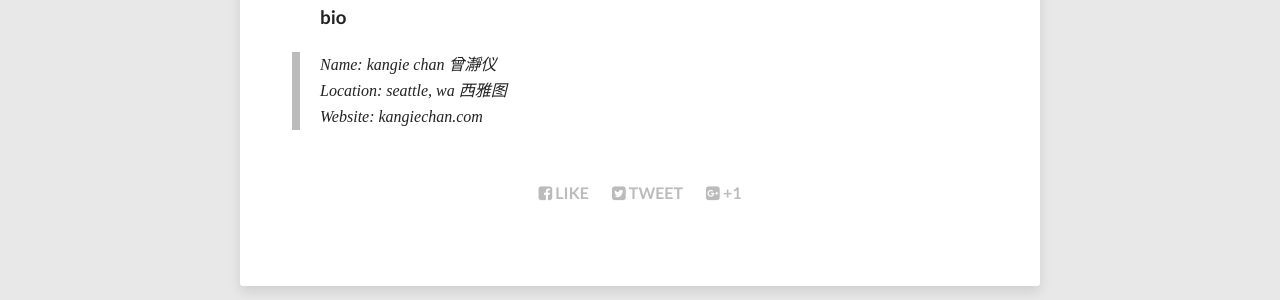
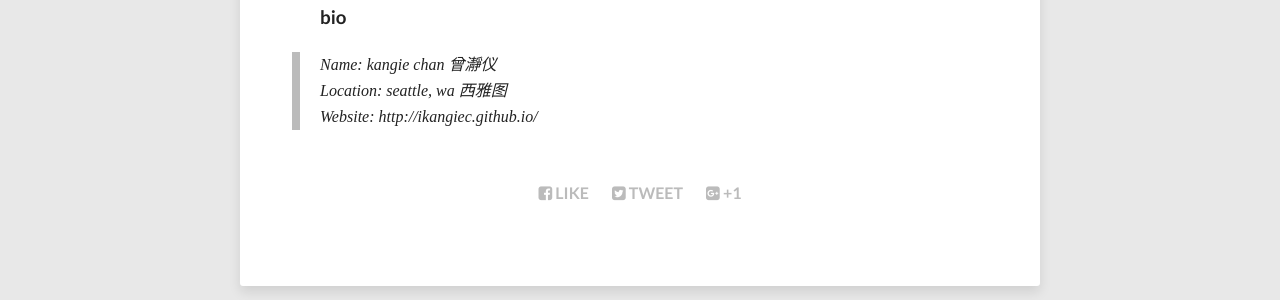
Before and after one commit to ikangiec/ikangiec.github.io, a Jekyll site: the page built from about.md, in a window 1280 px wide. Shown: the part 860-1160 px from the top of the page. Built offline with Jekyll 4.4.1, drawn with Linux system fonts in a browser that asks for light colours; nearby versions of some CDN libraries; some of the changed lines change nothing that is shown.

Commit message:
Changed url on about me page.

```diff
--- a/about.md
+++ b/about.md
@@ -2,12 +2,15 @@
 layout: page
 permalink: /about/
 title: about 小点滴
-tags: [bio, me]
+tags:
+  - bio
+  - me
 image:
-  feature: abstract-5.jpg
-  <!-- credit: dargadgetz -->
-  <!-- creditlink: http://www.dargadgetz.com/ios-7-abstract-wallpaper-pack-for-iphone-5-and-ipod-touch-retina/ -->
+  feature: "abstract-5.jpg"
+  "<!-- credit": "dargadgetz -->"
+  "<!-- creditlink": "http://www.dargadgetz.com/ios-7-abstract-wallpaper-pack-for-iphone-5-and-ipod-touch-retina/ -->"
 share: true
+published: true
 ---
 
 ### a bit of wickedness...
@@ -22,4 +25,4 @@ share: true
 
 > Name: kangie chan 曾瀞仪<br>
 Location: seattle, wa 西雅图<br>
-Website: kangiechan.com
+Website: http://ikangiec.github.io/
```
